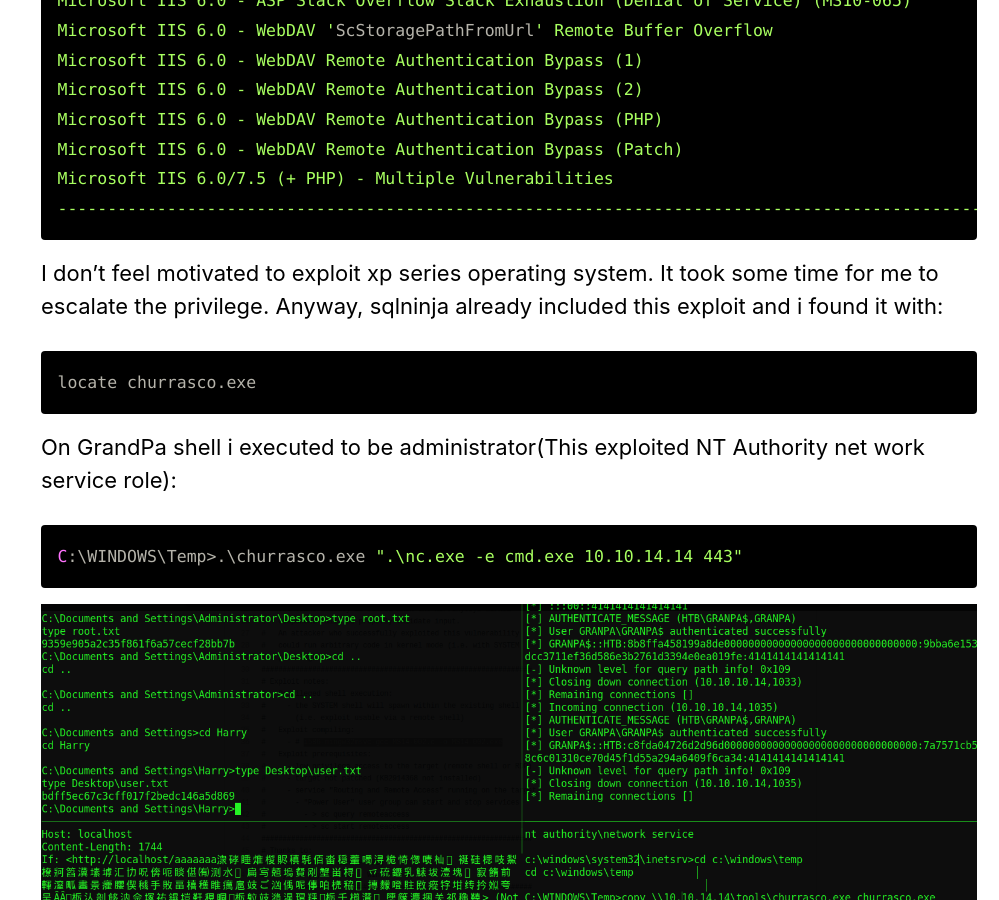
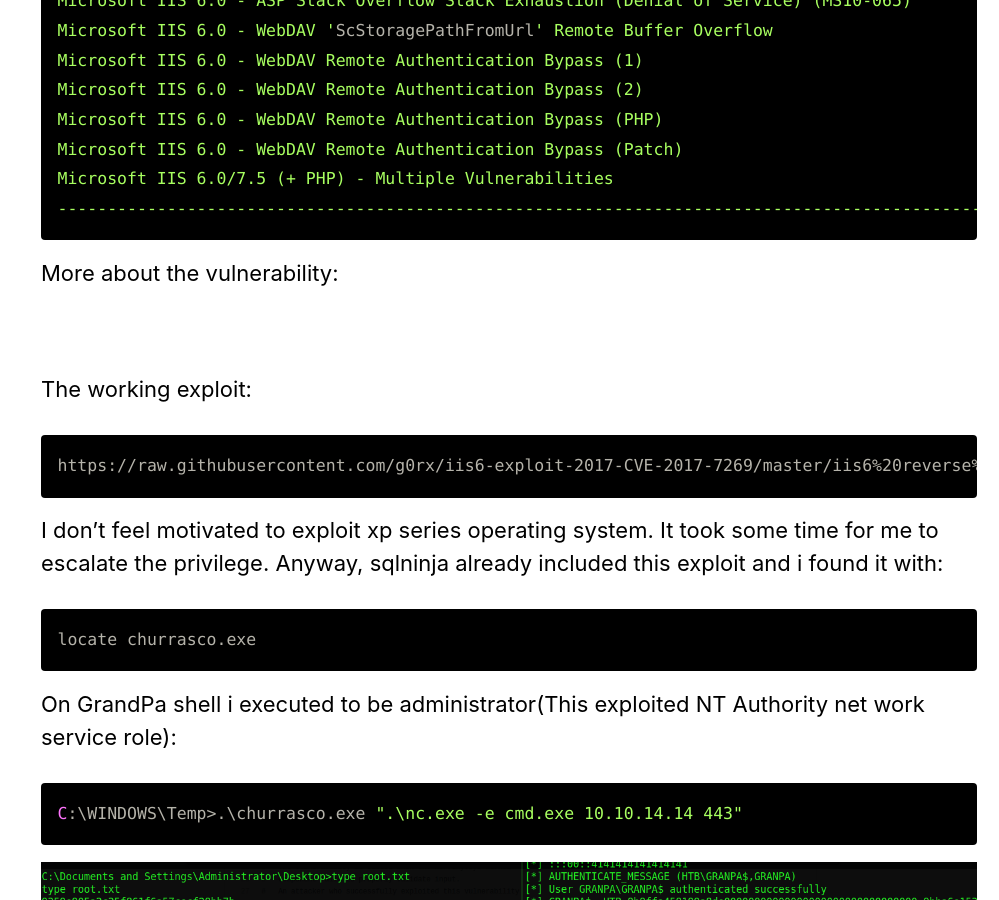
Before and after one commit to rootrce/root, a Jekyll site: the page built from _posts/Grandpa/2020-05-13-GrandPa.md, in a window 1280 px wide and 900 px high, scrolled down 3899 px. Shown: the whole window, without its empty margins (281-1280 px from the left). Built offline with Jekyll 4.4.1, drawn with Linux system fonts in a browser that asks for light colours; cached includes are drawn as plain includes; nearby versions of some CDN libraries; comment, search, counter and statistics services are not loaded.

Commit message:
htb grandpa added

````diff
--- a/_posts/Grandpa/2020-05-13-GrandPa.md
+++ b/_posts/Grandpa/2020-05-13-GrandPa.md
@@ -140,6 +140,16 @@
 --------------------------------------------------------------------------------------------------------------------- ----------------------------------------
 ```
 
+More about the vulnerability:
+```https://cve.mitre.org/cgi-bin/cvename.cgi?name=CVE-2017-7269
+```
+
+The working exploit:
+```
+https://raw.githubusercontent.com/g0rx/iis6-exploit-2017-CVE-2017-7269/master/iis6%20reverse%20shell
+```
+
+
 I don't feel motivated to exploit xp series operating system. It took some time for me to escalate the privilege. Anyway, sqlninja already included this exploit and i found it with:
 
 ```
````
